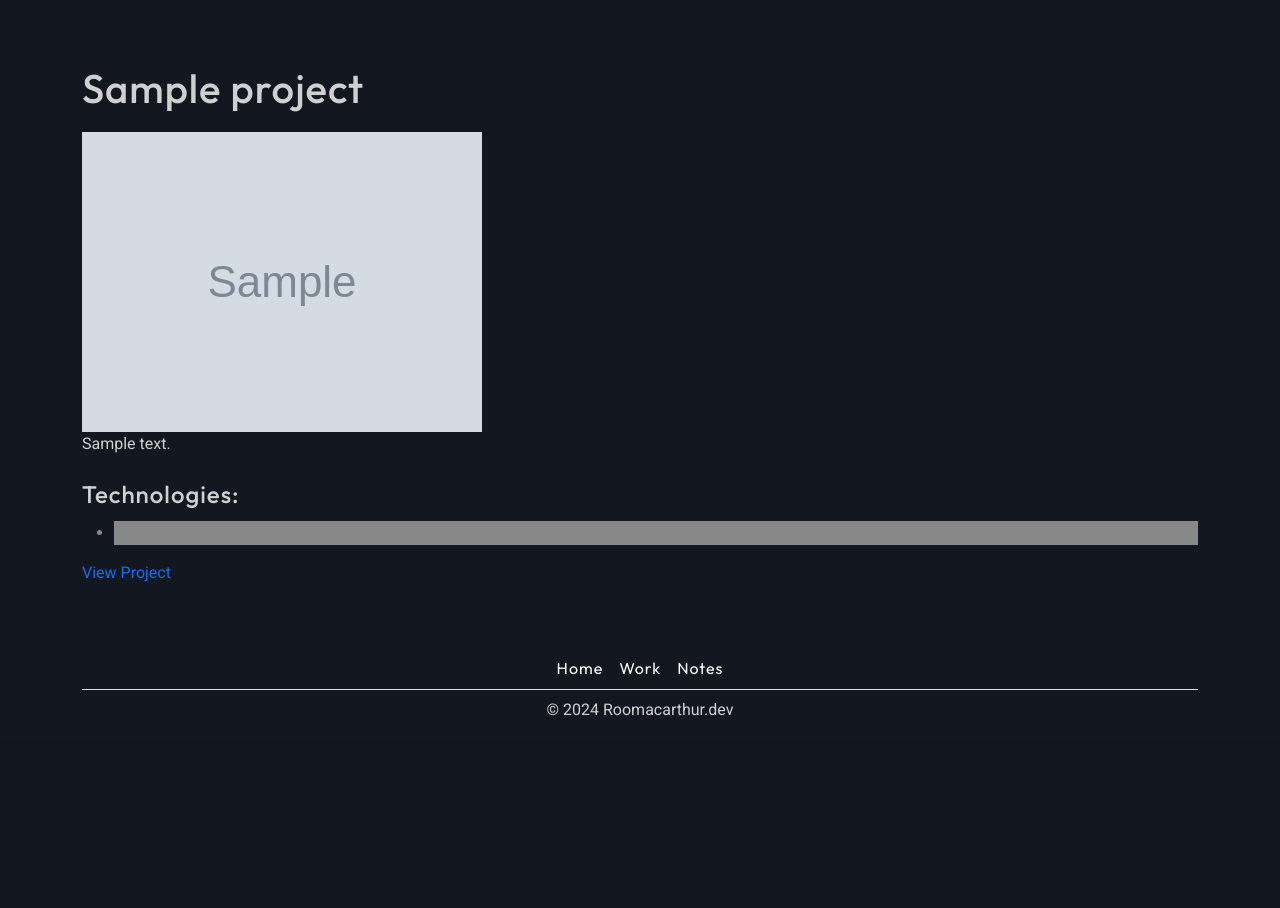
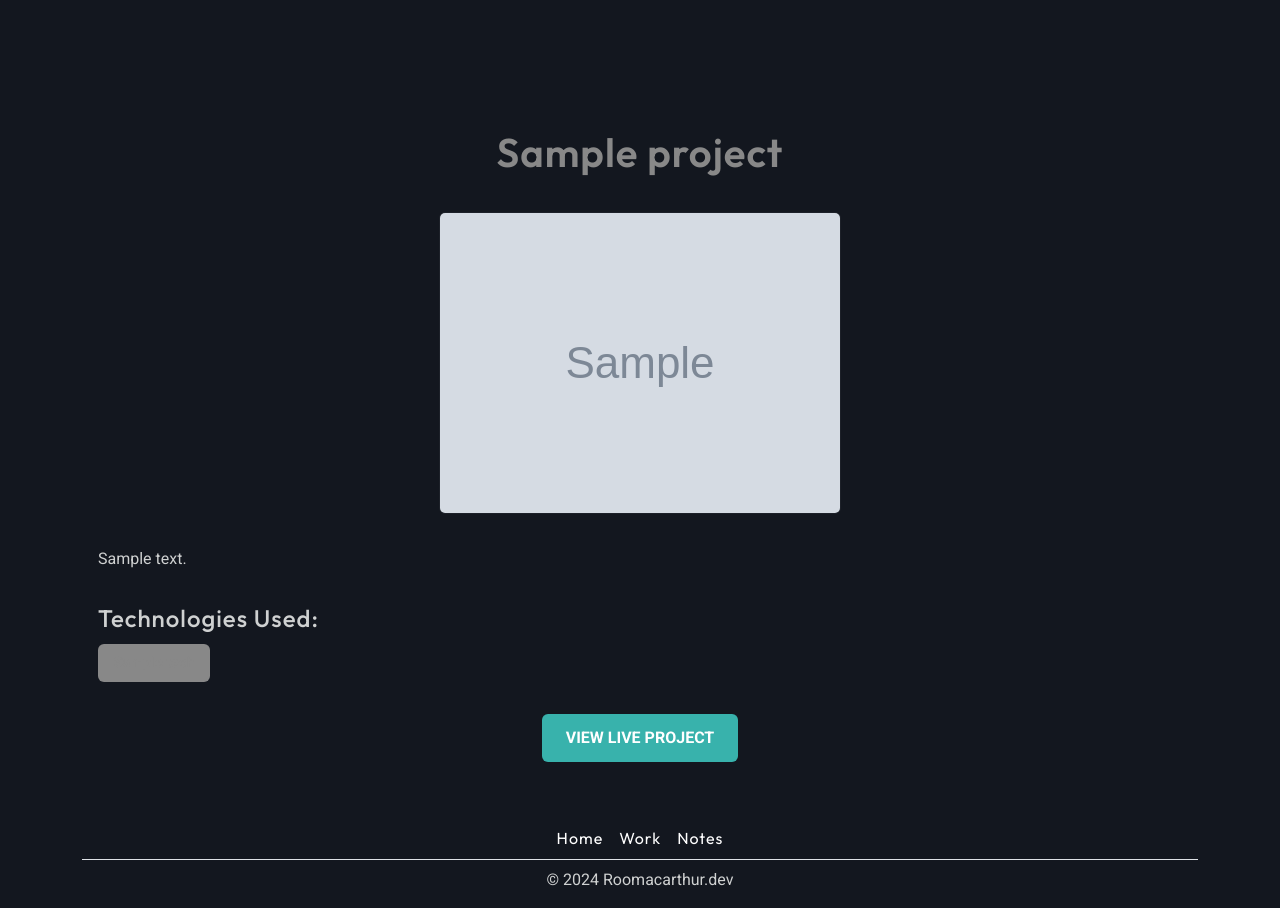
Before and after one commit to roomacarthur/rm_v3, a Django app: template portfolio/templates/portfolio/project_detail.html in a window 1280 px wide. Shown: the part 62-970 px from the top of the page. Before the commit the page ends 778 px from the top, so only its background shows below. Run offline with Django 5.2, Linux system fonts and the light colour scheme; the template is opened without the code that fills it: most values are stand-ins (such as "Sample title", 1, 10 or a date in 2020); grey boxes marked "Sample" are stand-in pictures; parts of the project's set-up code (start-up, migrations or seed data) failed here and were passed over.

Commit message:
Add: basic styling and template for project detail

```diff
--- a/portfolio/templates/portfolio/project_detail.html
+++ b/portfolio/templates/portfolio/project_detail.html
@@ -1,22 +1,32 @@
 {% extends 'base.html' %}
 
 {% block content %}
-    <article>
-        <h1>{{ project.title }}</h1>
-        {% if project.featured_image %}
-            <img src="{{ project.featured_image.url }}" alt="{{ project.title }}">
+    <div class="container projectDetailContainer">
+        <h1 class="projectDetailTitle" style="background-image: linear-gradient(45deg, {{ project.background_colour }}, {{ project.text_color }});">
+            {{ project.title }}
+        </h1>
+        {% if project.feature_image %}
+            <div class="projectDetailImageWrapper">
+                <img src="{{ project.feature_image.url }}" alt="{{ project.title }}" class="projectDetailImage">
+            </div>
         {% endif %}
-        <div>{{ project.render_markdown_content|safe }}</div>
-        <h3>Technologies:</h3>
-        <ul>
-            {% for tech in project.technologies.all %}
-                <li style="background-color: {{ tech.background_colour }}; color: {{ tech.text_color }};">
-                    {{ tech.name }}
-                </li>
-            {% endfor %}
-        </ul>
+        <div class="projectDetailBody">
+            {{ project.render_markdown_content|safe }}
+        </div>
+        <div class="projectTechnologies">
+            <h3>Technologies Used:</h3>
+            <ul class="technologyList">
+                {% for tech in project.technologies.all %}
+                    <li class="technologyBadge" style="background-color: {{ tech.background_colour }}; color: {{ tech.text_color }};">
+                        {{ tech.name }}
+                    </li>
+                {% endfor %}
+            </ul>
+        </div>
         {% if project.project_url %}
-            <a href="{{ project.project_url }}" target="_blank" rel="noopener noreferrer">View Project</a>
+            <div class="projectExternalLink">
+                <a href="{{ project.project_url }}" target="_blank" rel="noopener noreferrer" class="btn btn-primary">View Live Project</a>
+            </div>
         {% endif %}
-    </article>
+    </div>
 {% endblock %}
--- a/static/css/style.css
+++ b/static/css/style.css
@@ -112,7 +112,7 @@ a {
 .navLinksContainer {
   gap: 5px;
   border: 1px solid #535353;
-  background-color: #f2f2f20d;
+  background-color:rgb(19,23,31);
   backdrop-filter: blur(10px);
   border-radius: 24px;
   padding: 5px;
@@ -389,6 +389,92 @@ footer a:hover {
     justify-content: center;
 }
 
+/*
+@@@@@@@@@@@@@@@@@@@@@@@@@@@@@@@@@@@@@@@@@@@@@@@@@@@@
+---------------------------------PORTFOLIO-DETAIL--@
+@@@@@@@@@@@@@@@@@@@@@@@@@@@@@@@@@@@@@@@@@@@@@@@@@@@@
+*/
+
+
+
+.projectDetailContainer {
+  margin-top: 2rem;
+  padding: 1rem;
+  border-radius: 0.5rem;
+}
+
+.projectDetailTitle {
+  font-family: "Outfit", sans-serif;
+  font-size: 2.5rem;
+  font-weight: 600;
+  text-align: center;
+  padding: 1rem;
+  border-radius: 0.375rem;
+  -webkit-background-clip: text;
+  -webkit-text-fill-color: transparent;
+  -moz-background-clip: text;
+  -moz-text-fill-color: transparent;
+}
+
+.projectDetailImageWrapper {
+  display: flex;
+  justify-content: center;
+  margin-top: 1rem;
+  margin-bottom: 2rem;
+}
+
+.projectDetailImage {
+  max-width: 100%;
+  border-radius: 0.375rem;
+  border: 1px solid #1d2129;
+}
+
+.projectDetailBody {
+  color: #cfd1d1;
+  font-size: 1rem;
+  line-height: 1.6;
+}
+
+.projectTechnologies {
+  margin-top: 2rem;
+}
+
+.technologyList {
+  list-style-type: none;
+  padding: 0;
+  display: flex;
+  flex-wrap: wrap;
+  gap: 0.5rem;
+}
+
+.technologyBadge {
+  font-size: 0.9rem;
+  padding: 0.5rem 1rem;
+  border-radius: 0.375rem;
+  font-weight: 600;
+}
+
+.projectExternalLink {
+  margin-top: 2rem;
+  text-align: center;
+}
+
+.projectExternalLink .btn-primary {
+  background-color: #38b2ac;
+  border: none;
+  padding: 0.75rem 1.5rem;
+  font-size: 1rem;
+  font-weight: 600;
+  color: #ffffff;
+  text-transform: uppercase;
+  transition: background-color 0.3s ease-in-out;
+}
+
+.projectExternalLink .btn-primary:hover {
+  background-color: #2d8f85;
+  color: #ffffff;
+}
+
 
 
 
```
